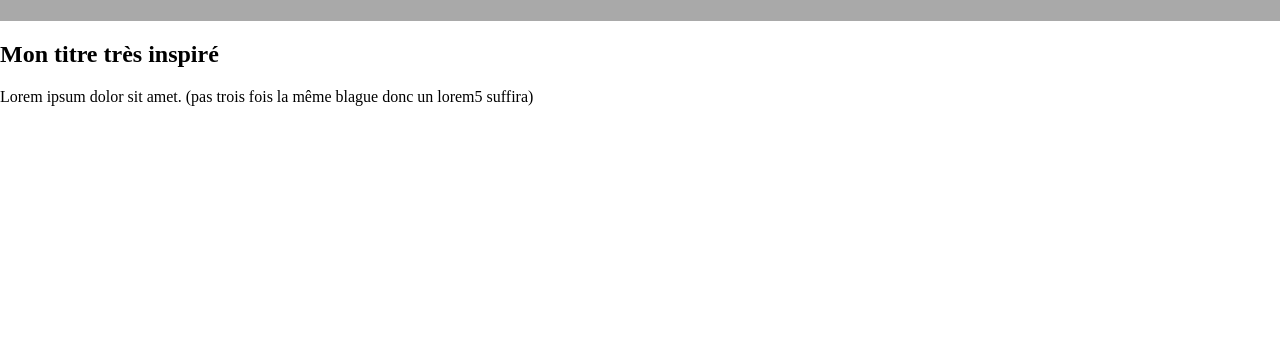
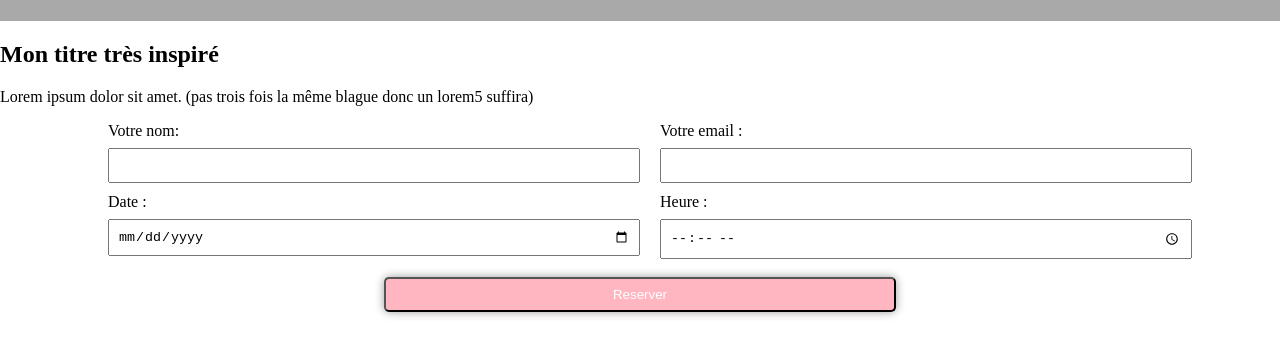
Before and after one commit to Loreshadow/gitintro, a plain HTML site: page index.html in a window 1280 px wide. Shown: the part 99-454 px from the top of the page. Drawn offline with Linux system fonts and the light colour scheme.

Commit message:
ajout d'une section form et du formulaire qui lui est propre

```diff
--- a/assets/css/style.css
+++ b/assets/css/style.css
@@ -7,3 +7,34 @@ header {
 body {
     margin: 0px;
 }
+
+form {
+    display: flex;
+    justify-content: center;
+    flex-wrap: wrap;
+    gap: 10px 40px;
+}
+
+form .form-field, form .form-submit {
+    width: 40%;
+}
+
+form label {
+    margin-top: 1rem;
+}
+
+form input {
+    width: 100%;
+    padding: 0.5rem;
+    margin-top: 0.5rem;
+}
+
+.cta {
+    display: inline-block;
+    padding: 0.5rem 1rem;
+    color: #fff;
+    background-color: #ffb6c1;
+    text-decoration: none;
+    border-radius: 5px;
+    box-shadow: 0 0 10px rgba(0,0,0,0.4);
+}
--- a/index.html
+++ b/index.html
@@ -16,6 +16,30 @@
             <h2>Mon titre très inspiré</h2>
             <p>Lorem ipsum dolor sit amet. (pas trois fois la même blague donc un lorem5 suffira)</p>
         </section>
+
+        <section class="form">
+            <form>
+                <div class="form-field">
+                    <label for="name" >Votre nom:</label>
+                    <input type="text" id="name">
+                </div>
+                <div class="form-field">
+                    <label for="email" >Votre email :</label>
+                    <input type="email" id="email">
+                </div>
+                <div class="form-field">
+                    <label for="date">Date :</label>
+                    <input type="date" id="date">
+                </div>
+                <div class="form-field">
+                    <label for="time">Heure :</label>
+                    <input type="time" id="time">
+                </div>
+                <div class="form-submit">
+                    <input type="submit" class="cta cta-primary" value="Reserver">
+                </div>
+            </form>
+        </section>
     </main>
 </body>
 </html>
```
